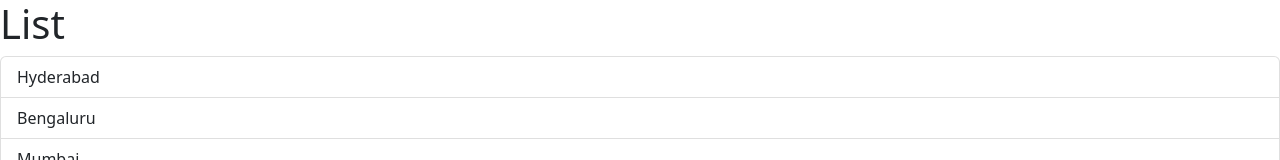
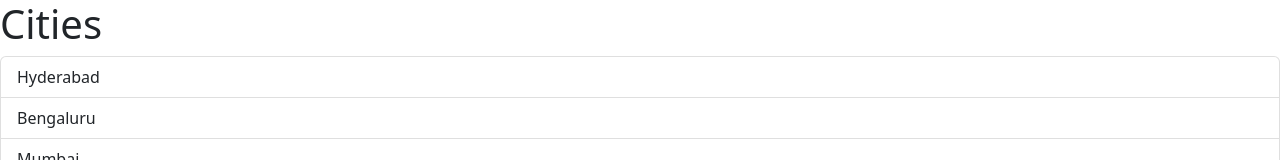
Before and after one commit to krishnapraneethp/react-app, a React (Vite) app: page / in a window 1280 px wide. Shown: the top 160 px of the page. Built offline with nearby package versions, Linux system fonts and the light colour scheme.

Commit message:
Passing Functions via Props

```diff
--- a/src/App.tsx
+++ b/src/App.tsx
@@ -2,9 +2,16 @@ import ListGroup from "./components/ListGroup";
 
 function App() {
   let items = ["Hyderabad", "Bengaluru", "Mumbai", "Pune", "Chennai"];
+  const handleSelectedItem = (item: string) => {
+    console.log(item);
+  };
   return (
     <div>
-      <ListGroup items={items} heading="Cities" />
+      <ListGroup
+        items={items}
+        heading="Cities"
+        onSelectedItem={handleSelectedItem}
+      />
     </div>
   );
 }
--- a/src/components/ListGroup.tsx
+++ b/src/components/ListGroup.tsx
@@ -2,13 +2,14 @@ import { useState } from "react";
 interface Props {
   items: string[];
   heading: string;
+  onSelectedItem: (item: string) => void;
 }
-function ListGroup({ items, heading }: Props) {
+function ListGroup({ items, heading, onSelectedItem }: Props) {
   const [selectedIndex, setSetSelectedIndex] = useState(-1); //Hook
 
   return (
     <>
-      <h1>List</h1>
+      <h1>{heading}</h1>
       <ul className="list-group">
         {items.map((item, index) => (
           <li
@@ -20,6 +21,7 @@ function ListGroup({ items, heading }: Props) {
             key={item}
             onClick={() => {
               setSetSelectedIndex(index);
+              onSelectedItem(item);
             }}
           >
             {item}
```
